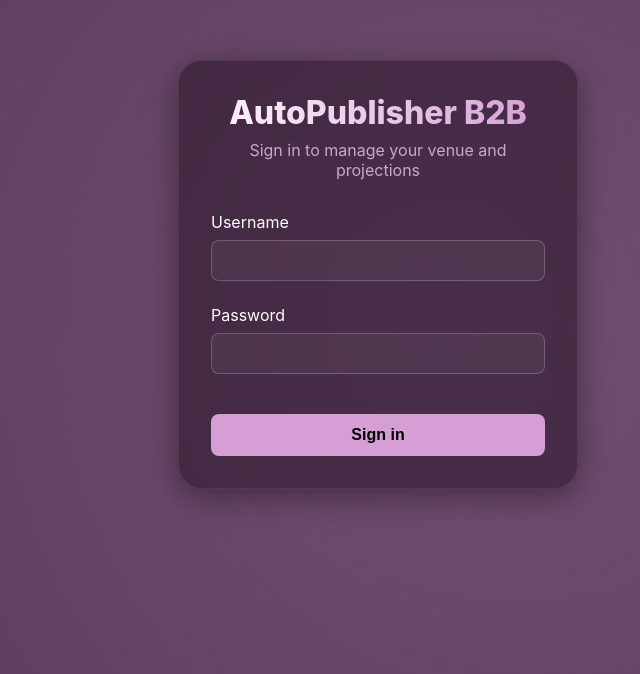
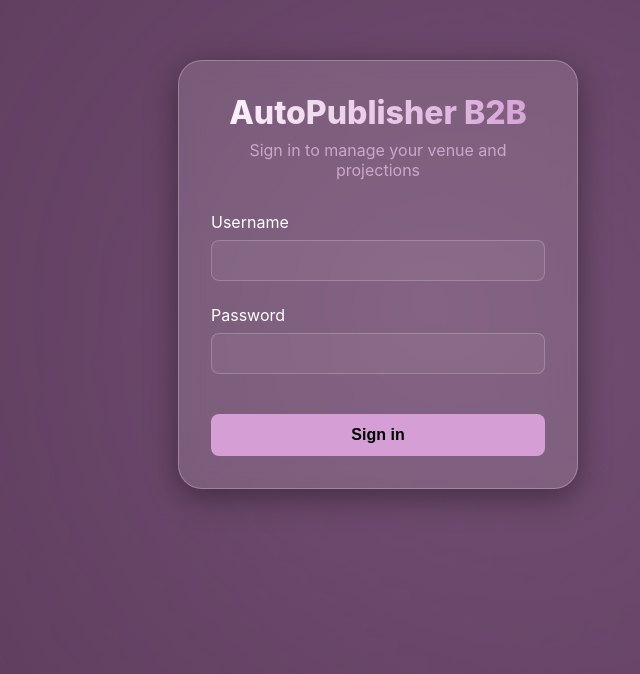
Before and after one commit to YaodeChiang4181/Auto_Publisher, a React (Vite) app in the folder frontend/: page /admin/login in a window 1280 px wide. Shown: the part 126-800 px from the top of the page, without its empty margins (262-902 px from the left). Built offline with nearby package versions, Linux system fonts and the light colour scheme.

Commit message:
style: adjust theme backgrounds and glass panel contrasts

```diff
--- a/frontend/src/App.tsx
+++ b/frontend/src/App.tsx
@@ -16,8 +16,8 @@ const AppContent = () => {
   const containerClass = (isDashboard || isUnlock) ? 'dashboard-container' : 'container';
 
   useEffect(() => {
-    const isWait = location.pathname.startsWith('/wait');
-    const isAdmin = location.pathname.startsWith('/admin');
+    const isWait = location.pathname.startsWith('/wait') || location.pathname.startsWith('/scan') || location.pathname.startsWith('/unlock');
+    const isAdminOrKiosk = location.pathname.startsWith('/admin') || location.pathname.startsWith('/kiosk');
 
     if (isWait) {
       document.body.classList.add('wait-room-active');
@@ -25,7 +25,7 @@ const AppContent = () => {
       document.body.classList.remove('wait-room-active');
     }
 
-    if (isAdmin) {
+    if (isAdminOrKiosk) {
       document.body.classList.add('admin-dashboard-active');
     } else {
       document.body.classList.remove('admin-dashboard-active');
--- a/frontend/src/index.css
+++ b/frontend/src/index.css
@@ -141,8 +141,8 @@ body.wait-room-active {
   --text-secondary: #5c4535;
   --accent-primary: #8c5b30;
   --accent-secondary: #6e401b;
-  --glass-bg: rgba(255, 255, 255, 0.2);
-  --glass-border: rgba(255, 255, 255, 0.35);
+  --glass-bg: rgba(0, 0, 0, 0.15); /* 深色板塊以凸顯於淺色背景 */
+  --glass-border: rgba(0, 0, 0, 0.1);
   --glass-shadow: 0 8px 32px 0 rgba(0, 0, 0, 0.15);
 }
 
@@ -173,8 +173,8 @@ body.admin-dashboard-active {
   --text-secondary: #cba8cb;
   --accent-primary: #d59fd5;
   --accent-secondary: #9f759f;
-  --glass-bg: rgba(30, 15, 30, 0.5);
-  --glass-border: rgba(255, 255, 255, 0.08);
+  --glass-bg: rgba(255, 255, 255, 0.12); /* 淺色板塊以凸顯於深色背景 */
+  --glass-border: rgba(255, 255, 255, 0.25);
   --glass-shadow: 0 8px 32px 0 rgba(0, 0, 0, 0.4);
 }
 
```
